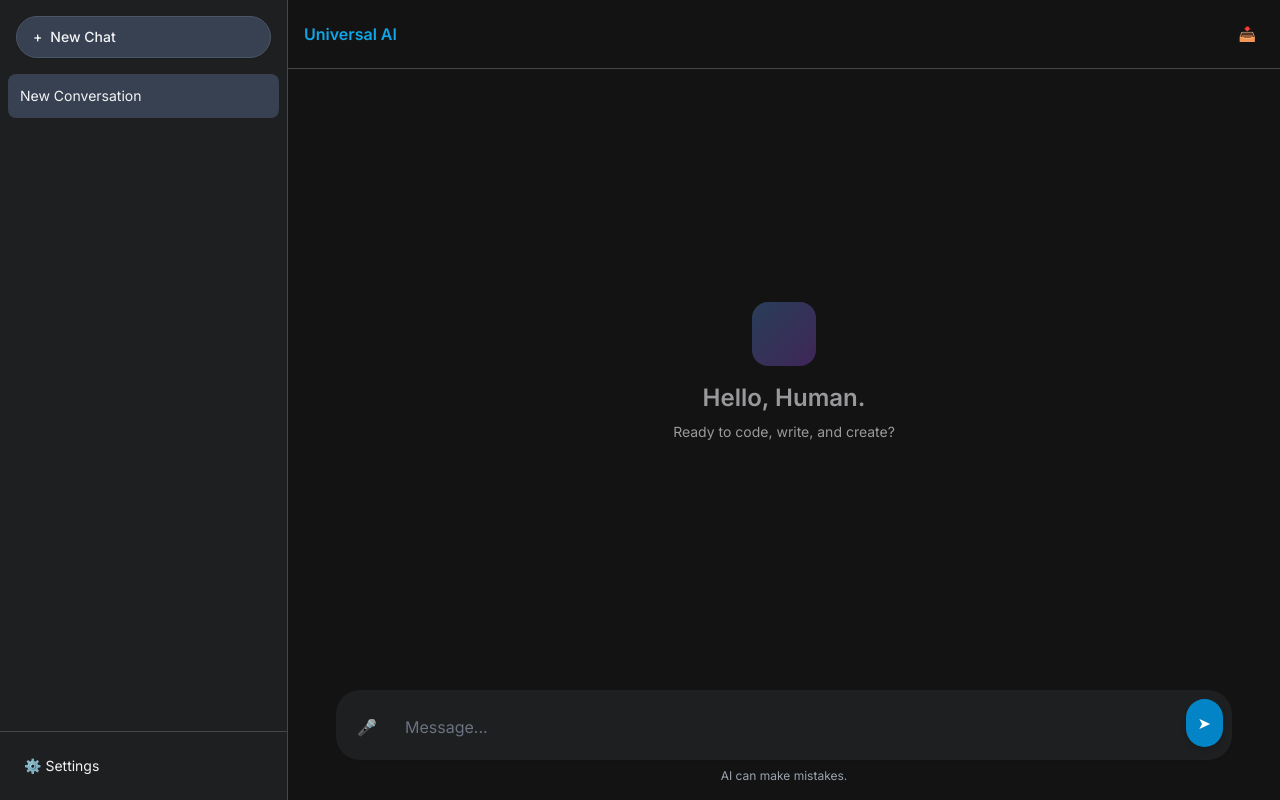
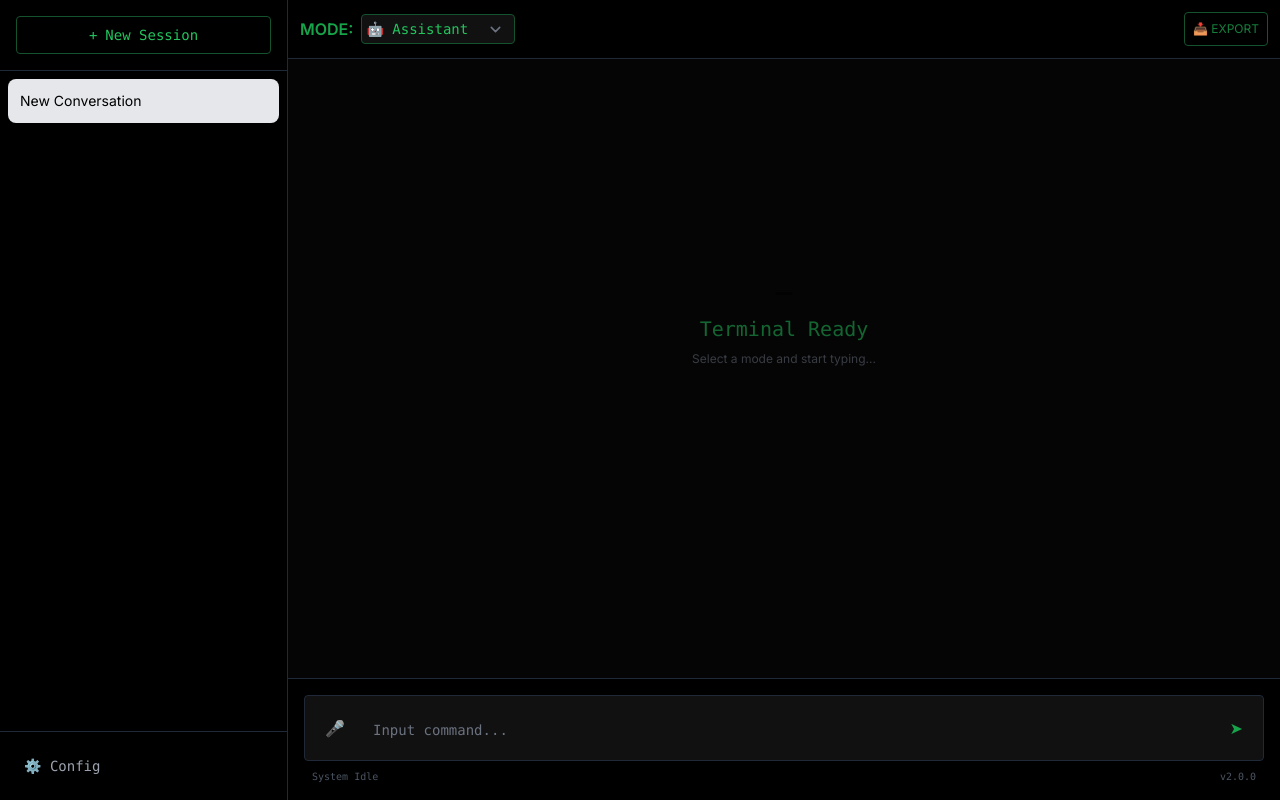
Before and after one commit to OdishaHacker/ai-chat-app, a plain HTML site: page index.html in a window 1280 px wide. Drawn offline with nearby package versions, Linux system fonts and the light colour scheme.

Commit message:
Update index.html for new UI and branding

```diff
--- a/index.html
+++ b/index.html
@@ -1,104 +1,98 @@
 <!DOCTYPE html>
-<html lang="en" class="antialiased">
+<html lang="en">
 <head>
     <meta charset="UTF-8">
     <meta name="viewport" content="width=device-width, initial-scale=1.0, maximum-scale=1.0, user-scalable=no">
-    <title>Universal AI Interface</title>
+    <title>DevTerminal AI</title>
 
     <script src="https://cdn.tailwindcss.com?plugins=forms,typography"></script>
 
-    <link rel="stylesheet" href="https://cdnjs.cloudflare.com/ajax/libs/highlight.js/11.8.0/styles/github-dark.min.css">
+    <link rel="stylesheet" href="https://cdnjs.cloudflare.com/ajax/libs/highlight.js/11.8.0/styles/atom-one-dark-reasonable.min.css">
+
+    <link href="https://fonts.googleapis.com/css2?family=Fira+Code:wght@300;400;500;600&display=swap" rel="stylesheet">
 
     <link rel="stylesheet" href="style.css">
+</head>
+<body class="h-dvh flex flex-col overflow-hidden">
 
-    <link rel="manifest" href="manifest.json">
-
-    <script>
-        tailwind.config = {
-            darkMode: 'class',
-            theme: {
-                extend: {
-                    colors: {
-                        brand: { 500: '#0ea5e9', 600: '#0284c7' },
-                        dark: { bg: '#131314', surface: '#1e1f20', border: '#444746' }
-                    }
-                }
-            }
-        }
-    </script>
-</head>
-<body class="bg-white text-gray-900 dark:bg-dark-bg dark:text-gray-100 h-dvh flex flex-col overflow-hidden">
-
-    <div id="loading" class="fixed inset-0 bg-white dark:bg-dark-bg z-50 flex flex-col items-center justify-center transition-opacity duration-500">
-        <div class="w-10 h-10 border-4 border-brand-500 border-t-transparent rounded-full animate-spin"></div>
-        <p class="mt-4 text-sm font-medium">Loading Interface...</p>
+    <div id="loading" class="fixed inset-0 z-50 flex flex-col items-center justify-center bg-black text-green-500 transition-opacity duration-500">
+        <div class="text-2xl font-mono animate-pulse">Initializing System...</div>
+        <div class="mt-2 text-xs opacity-70">Loading Modules</div>
     </div>
 
     <div id="app" class="flex h-full w-full opacity-0 transition-opacity duration-500">
 
-        <aside id="sidebar" class="fixed inset-y-0 left-0 z-40 w-72 bg-gray-50 dark:bg-dark-surface border-r border-gray-200 dark:border-dark-border transform -translate-x-full md:relative md:translate-x-0 transition-transform duration-300 flex flex-col">
-            <div class="p-4 flex items-center justify-between">
-                <button onclick="createNewChat()" class="flex-1 flex items-center gap-2 bg-white dark:bg-gray-700 border border-gray-200 dark:border-gray-600 hover:bg-gray-100 dark:hover:bg-gray-600 px-4 py-2.5 rounded-full transition-colors text-sm font-medium shadow-sm">
-                    <span>+</span> New Chat
+        <aside id="sidebar" class="fixed inset-y-0 left-0 z-40 w-72 transform -translate-x-full md:relative md:translate-x-0 transition-transform duration-300 flex flex-col border-r border-gray-800 bg-black">
+            <div class="p-4 flex items-center justify-between border-b border-gray-800">
+                <button onclick="createNewChat()" class="flex-1 flex items-center justify-center gap-2 border border-green-900 hover:bg-green-900/20 text-green-500 px-4 py-2 rounded transition-colors text-sm font-mono">
+                    <span>+</span> New Session
                 </button>
                 <button onclick="toggleSidebar()" class="md:hidden ml-2 p-2 text-gray-500">✕</button>
             </div>
 
-            <div class="flex-1 overflow-y-auto px-2 space-y-1" id="chat-history-list"></div>
+            <div class="flex-1 overflow-y-auto px-2 space-y-1 py-2" id="chat-history-list"></div>
 
-            <div class="p-4 border-t border-gray-200 dark:border-dark-border">
-                <button onclick="openSettings()" class="flex items-center gap-3 w-full p-2 text-sm hover:bg-gray-200 dark:hover:bg-gray-700 rounded-lg">
-                    ⚙️ Settings
+            <div class="p-4 border-t border-gray-800">
+                <button onclick="openSettings()" class="flex items-center gap-3 w-full p-2 text-sm text-gray-400 hover:text-green-400 hover:bg-gray-900 rounded transition-colors font-mono">
+                    ⚙️ Config
                 </button>
             </div>
         </aside>
 
-        <div id="sidebar-overlay" onclick="toggleSidebar()" class="fixed inset-0 bg-black/50 z-30 hidden md:hidden glass"></div>
+        <div id="sidebar-overlay" onclick="toggleSidebar()" class="fixed inset-0 bg-black/80 z-30 hidden md:hidden"></div>
 
-        <main class="flex-1 flex flex-col h-full relative w-full">
+        <main class="flex-1 flex flex-col h-full relative w-full bg-[#050505]">
 
-            <div class="flex items-center justify-between p-4 border-b border-gray-200 dark:border-dark-border bg-white dark:bg-dark-bg z-20">
-                <div class="flex items-center gap-2">
-                    <button onclick="toggleSidebar()" class="md:hidden p-2 text-gray-600 dark:text-gray-300">☰</button>
-                    <span class="font-semibold text-brand-600 dark:text-brand-500" id="header-title">Universal AI</span>
+            <div class="flex items-center justify-between p-3 border-b border-gray-800 bg-black z-20">
+                <div class="flex items-center gap-3">
+                    <button onclick="toggleSidebar()" class="md:hidden p-2 text-green-600">☰</button>
+
+                    <div class="flex items-center gap-2">
+                        <span class="text-green-600 font-bold hidden sm:block">MODE:</span>
+                        <select id="role-selector" onchange="changeRole()" class="bg-[#111] text-green-500 border border-green-900 text-xs md:text-sm rounded p-1 focus:ring-1 focus:ring-green-500 outline-none font-mono cursor-pointer hover:border-green-500 transition-colors">
+                            <option value="default">🤖 Assistant</option>
+                            <option value="coder">👨‍💻 Senior Dev</option>
+                            <option value="hacker">🕵️ Ethical Hacker</option>
+                            <option value="debugger">🐛 Bug Hunter</option>
+                        </select>
+                    </div>
                 </div>
-                <div class="flex gap-2">
-                    <button onclick="exportChat()" class="p-2 text-sm text-gray-600 dark:text-gray-400 hover:text-brand-600" title="Download Chat">
-                        📥
-                    </button>
+                <button onclick="exportChat()" class="p-2 text-xs text-green-700 hover:text-green-400 border border-green-900 rounded hover:border-green-500 transition-all" title="Export Log">
+                    📥 EXPORT
+                </button>
+            </div>
+
+            <div id="messages-container" class="flex-1 overflow-y-auto p-4 space-y-6 scroll-smooth pb-32">
+                <div id="welcome-message" class="flex flex-col items-center justify-center h-full text-center opacity-50">
+                    <div class="text-4xl mb-4">_</div>
+                    <h2 class="text-xl font-mono text-green-500">Terminal Ready</h2>
+                    <p class="text-xs text-gray-500 mt-2">Select a mode and start typing...</p>
                 </div>
             </div>
 
-            <div id="messages-container" class="flex-1 overflow-y-auto p-4 md:p-8 space-y-6 scroll-smooth pb-32">
-                <div id="welcome-message" class="flex flex-col items-center justify-center h-full text-center opacity-60">
-                    <div class="w-16 h-16 bg-gradient-to-br from-blue-400 to-purple-500 rounded-2xl mb-4 animate-pulse"></div>
-                    <h2 class="text-2xl font-semibold mb-2">Hello, Human.</h2>
-                    <p class="text-sm">Ready to code, write, and create?</p>
-                </div>
-            </div>
+            <div class="p-4 bg-black border-t border-gray-800">
+                <div class="max-w-5xl mx-auto relative">
+                    <form onsubmit="handleSendMessage(event)" class="relative flex items-end gap-2 bg-[#111] rounded border border-gray-800 focus-within:border-green-600 focus-within:shadow-[0_0_10px_rgba(0,255,65,0.1)] transition-all p-2">
 
-            <div class="p-4 bg-white dark:bg-dark-bg">
-                <div class="max-w-4xl mx-auto relative">
-                    <form onsubmit="handleSendMessage(event)" class="relative flex items-end gap-2 bg-gray-100 dark:bg-dark-surface rounded-3xl p-2 border border-transparent focus-within:border-gray-300 dark:focus-within:border-gray-600 transition-all shadow-sm">
-
-                        <button type="button" id="mic-btn" onclick="toggleVoice()" class="p-3 text-gray-500 hover:text-brand-600 rounded-full transition-colors">
+                        <button type="button" id="mic-btn" onclick="toggleVoice()" class="p-3 text-gray-600 hover:text-red-500 transition-colors">
                             🎤
                         </button>
 
                         <textarea
                             id="user-input"
                             rows="1"
-                            class="w-full bg-transparent border-none focus:ring-0 resize-none py-3 px-2 max-h-32 min-h-[48px] text-base"
-                            placeholder="Message..."
+                            class="w-full bg-transparent border-none focus:ring-0 resize-none py-3 px-2 text-gray-300 font-mono text-sm max-h-48"
+                            placeholder="Input command..."
                             oninput="autoResize(this)"
                             onkeydown="handleEnter(event)"></textarea>
 
-                        <button type="submit" id="send-btn" class="p-3 bg-brand-600 hover:bg-brand-700 text-white rounded-full mb-1 shadow-md transition-transform active:scale-95 disabled:opacity-50">
+                        <button type="submit" id="send-btn" class="p-3 text-green-600 hover:text-green-400 transition-transform active:scale-95">
                             ➤
                         </button>
                     </form>
-                    <div class="text-center mt-2">
-                        <p class="text-xs text-gray-400" id="status-text">AI can make mistakes.</p>
+                    <div class="text-center mt-2 flex justify-between px-2">
+                        <span class="text-[10px] text-gray-600 font-mono" id="status-text">System Idle</span>
+                        <span class="text-[10px] text-gray-600 font-mono">v2.0.0</span>
                     </div>
                 </div>
             </div>
@@ -106,35 +100,30 @@
     </div>
 
     <div id="settings-modal" class="fixed inset-0 z-50 hidden">
-        <div class="absolute inset-0 bg-black/60 backdrop-blur-sm" onclick="closeSettings()"></div>
-        <div class="absolute top-1/2 left-1/2 transform -translate-x-1/2 -translate-y-1/2 w-full max-w-md bg-white dark:bg-dark-surface rounded-2xl shadow-2xl p-6 border border-gray-200 dark:border-dark-border m-4">
-            <h3 class="text-xl font-bold mb-4">Config</h3>
+        <div class="absolute inset-0 bg-black/80 backdrop-blur-sm" onclick="closeSettings()"></div>
+        <div class="absolute top-1/2 left-1/2 transform -translate-x-1/2 -translate-y-1/2 w-full max-w-md bg-[#111] border border-green-900 shadow-[0_0_30px_rgba(0,255,65,0.1)] rounded p-6">
+            <h3 class="text-lg font-mono text-green-500 mb-6 border-b border-green-900 pb-2">> System Config</h3>
+
             <div class="space-y-4">
                 <div>
-                    <label class="block text-sm font-medium mb-1">API Key (OpenRouter)</label>
-                    <input type="password" id="setting-api-key" class="w-full rounded-lg bg-gray-50 dark:bg-black/20 border border-gray-300 dark:border-gray-600 p-2.5">
+                    <label class="block text-xs font-mono text-gray-400 mb-1">OPENROUTER_API_KEY</label>
+                    <input type="password" id="setting-api-key" class="w-full bg-black border border-gray-700 text-green-500 text-xs p-2.5 rounded focus:border-green-500 focus:ring-0 outline-none font-mono">
                 </div>
                 <div>
-                    <label class="block text-sm font-medium mb-1">System Prompt</label>
-                    <textarea id="setting-system-prompt" rows="2" class="w-full rounded-lg bg-gray-50 dark:bg-black/20 border border-gray-300 dark:border-gray-600 p-2.5"></textarea>
-                </div>
-                <div class="flex items-center justify-between pt-2">
-                    <span>Dark Mode</span>
-                    <button id="theme-toggle" onclick="toggleTheme()" class="relative inline-flex h-6 w-11 items-center rounded-full bg-gray-200 dark:bg-brand-600">
-                        <span id="theme-knob" class="inline-block h-4 w-4 transform rounded-full bg-white transition-transform translate-x-1 dark:translate-x-6"></span>
-                    </button>
+                    <label class="block text-xs font-mono text-gray-400 mb-1">SYSTEM_INSTRUCTION (Override)</label>
+                    <textarea id="setting-system-prompt" rows="3" class="w-full bg-black border border-gray-700 text-gray-400 text-xs p-2.5 rounded focus:border-green-500 focus:ring-0 outline-none font-mono"></textarea>
                 </div>
             </div>
-            <div class="mt-6 flex justify-end gap-2">
-                <button onclick="clearAllData()" class="px-4 py-2 text-red-500 text-sm">Reset</button>
-                <button onclick="saveSettings()" class="px-6 py-2 bg-brand-600 text-white rounded-lg">Save</button>
+
+            <div class="mt-8 flex justify-end gap-3">
+                <button onclick="clearAllData()" class="px-4 py-2 text-red-500 text-xs font-mono hover:bg-red-900/10 rounded">RESET</button>
+                <button onclick="saveSettings()" class="px-6 py-2 bg-green-700 hover:bg-green-600 text-black text-xs font-bold font-mono rounded">SAVE</button>
             </div>
         </div>
     </div>
 
     <script src="https://cdn.jsdelivr.net/npm/marked/marked.min.js"></script>
     <script src="https://cdnjs.cloudflare.com/ajax/libs/highlight.js/11.8.0/highlight.min.js"></script>
-
     <script src="script.js"></script>
 </body>
 </html>
```
